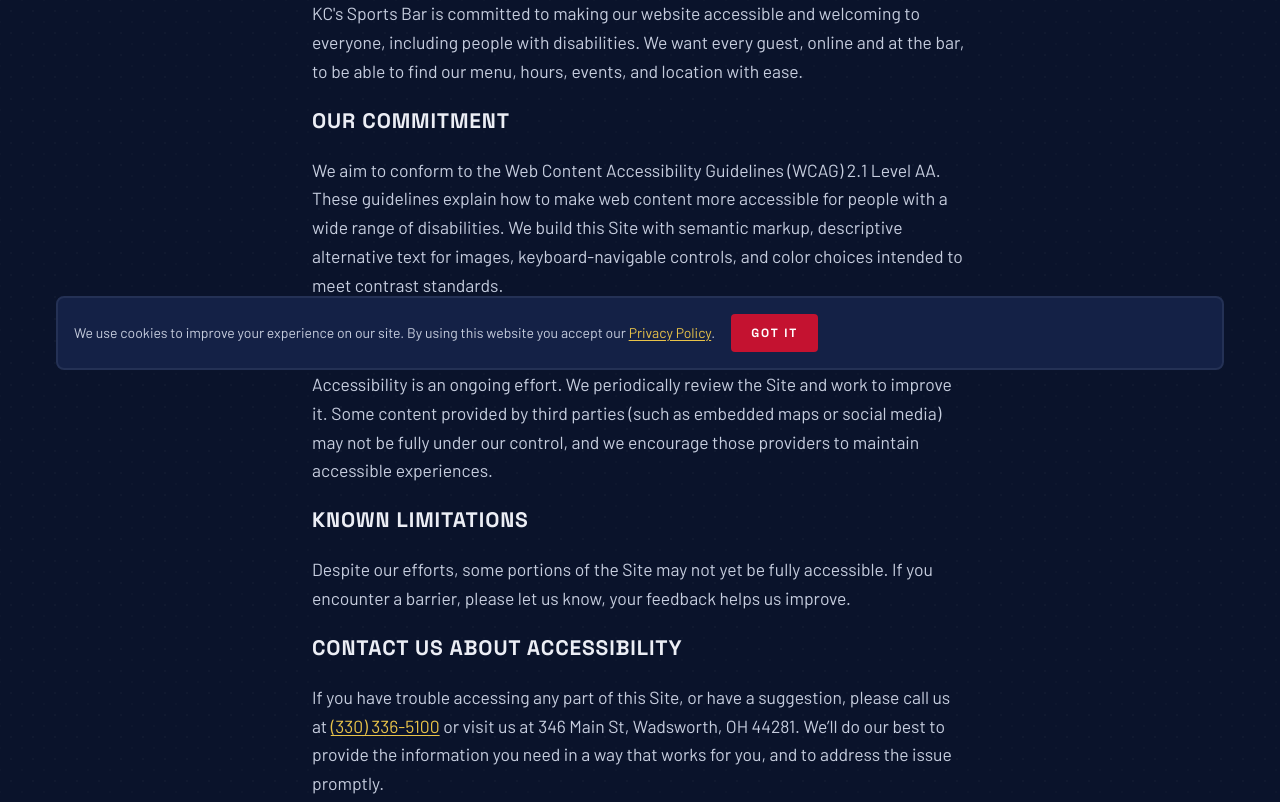
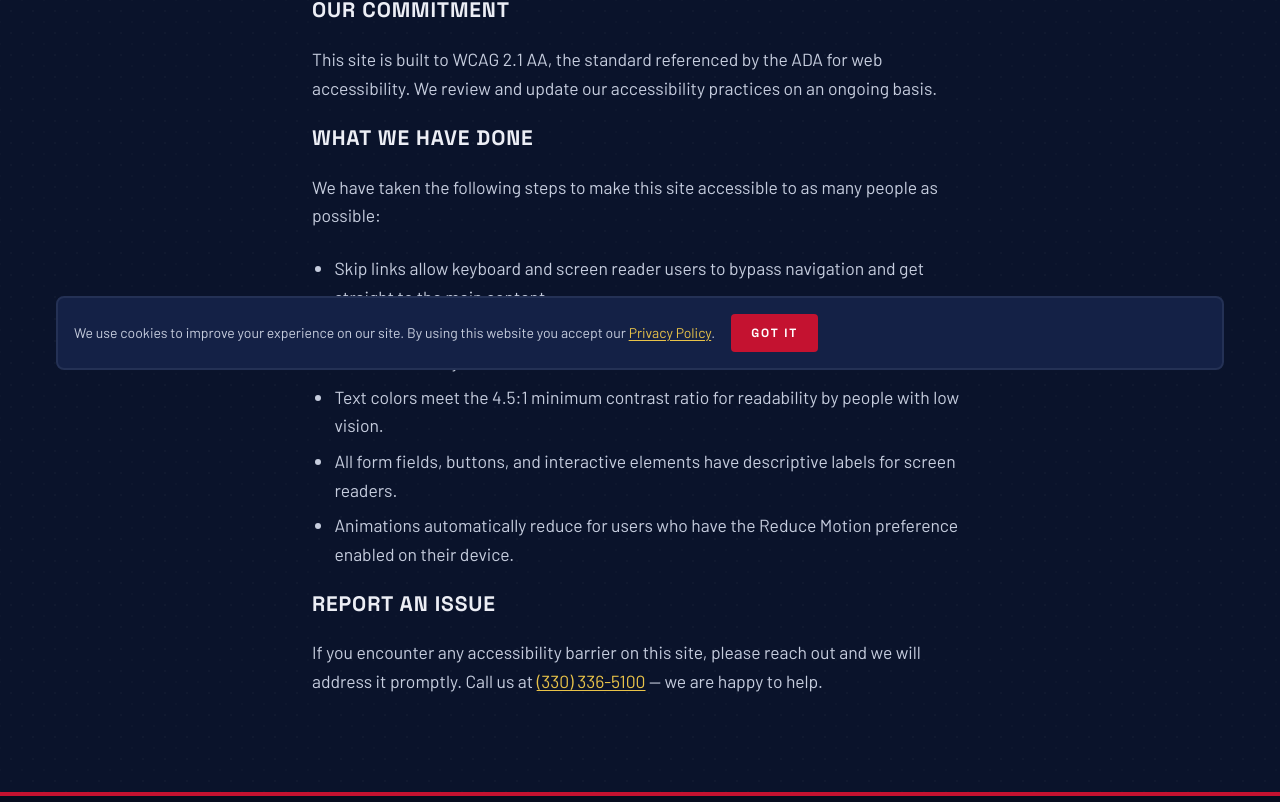
Before and after one commit to adamloomis-lab/kcs-sports-pub, a React (Vite) app: page /accessibility in a window 1280 px wide. Shown: the part 418-1220 px from the top of the page. Built offline with nearby package versions, Linux system fonts and the light colour scheme.

Commit message:
a11y: update accessibility statement to WCAG 2.1 AA + footer link

```diff
--- a/src/pages/Accessibility.tsx
+++ b/src/pages/Accessibility.tsx
@@ -4,40 +4,45 @@
 export default function Accessibility() {
   return (
     <LegalLayout title="Accessibility Statement" updated="June 2026">
+      <h2>Our commitment</h2>
       <p>
-        {company.name} is committed to making our website accessible and welcoming to everyone,
-        including people with disabilities. We want every guest, online and at the bar, to be able
-        to find our menu, hours, events, and location with ease.
+        This site is built to WCAG 2.1 AA, the standard referenced by the ADA for web
+        accessibility. We review and update our accessibility practices on an ongoing basis.
       </p>
 
-      <h2>Our Commitment</h2>
+      <h2>What we have done</h2>
       <p>
-        We aim to conform to the Web Content Accessibility Guidelines (WCAG) 2.1 Level AA. These
-        guidelines explain how to make web content more accessible for people with a wide range of
-        disabilities. We build this Site with semantic markup, descriptive alternative text for
-        images, keyboard-navigable controls, and color choices intended to meet contrast standards.
+        We have taken the following steps to make this site accessible to as many people as
+        possible:
       </p>
+      <ul>
+        <li>
+          Skip links allow keyboard and screen reader users to bypass navigation and get straight
+          to the main content.
+        </li>
+        <li>
+          A visible outline appears on every interactive element when navigated by keyboard, so
+          focus is always clear.
+        </li>
+        <li>
+          Text colors meet the 4.5:1 minimum contrast ratio for readability by people with low
+          vision.
+        </li>
+        <li>
+          All form fields, buttons, and interactive elements have descriptive labels for screen
+          readers.
+        </li>
+        <li>
+          Animations automatically reduce for users who have the Reduce Motion preference enabled
+          on their device.
+        </li>
+      </ul>
 
-      <h2>Ongoing Effort</h2>
+      <h2>Report an issue</h2>
       <p>
-        Accessibility is an ongoing effort. We periodically review the Site and work to improve it.
-        Some content provided by third parties (such as embedded maps or social media) may not be
-        fully under our control, and we encourage those providers to maintain accessible
-        experiences.
-      </p>
-
-      <h2>Known Limitations</h2>
-      <p>
-        Despite our efforts, some portions of the Site may not yet be fully accessible. If you
-        encounter a barrier, please let us know, your feedback helps us improve.
-      </p>
-
-      <h2>Contact Us About Accessibility</h2>
-      <p>
-        If you have trouble accessing any part of this Site, or have a suggestion, please call us
-        at <a href={company.phoneHref}>{company.phone}</a> or visit us at {company.addressOneLine}.
-        We&rsquo;ll do our best to provide the information you need in a way that works for you,
-        and to address the issue promptly.
+        If you encounter any accessibility barrier on this site, please reach out and we will
+        address it promptly. Call us at <a href={company.phoneHref}>{company.phone}</a> — we are
+        happy to help.
       </p>
     </LegalLayout>
   )
```
